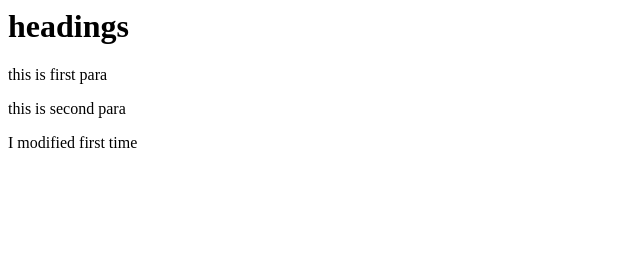
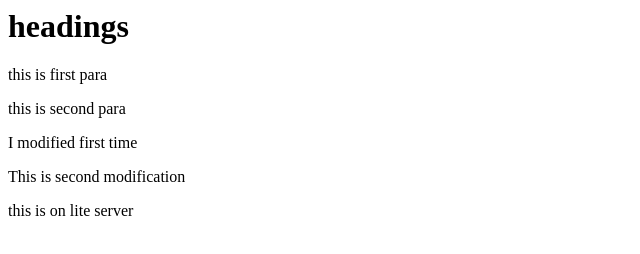
Before and after one commit to Vyshnavdev/gitfiles, a website: page index.html in a window 1280 px wide. Shown: the whole page, without its empty margins (0-640 px from the left). Drawn offline with Linux system fonts and the light colour scheme.

Commit message:
fifth commit

```diff
--- a/index.html
+++ b/index.html
@@ -7,5 +7,7 @@
         <p>this is first para</p>
         <p>this is second para </p>
         <p>I modified first time</p>
+        <p>This is second modification</p>
+        <p>this is on lite server</p>
     </body>
 </html>
```
Also changed, not shown: package.json (added, +24 -0 lines), 2 other files.
